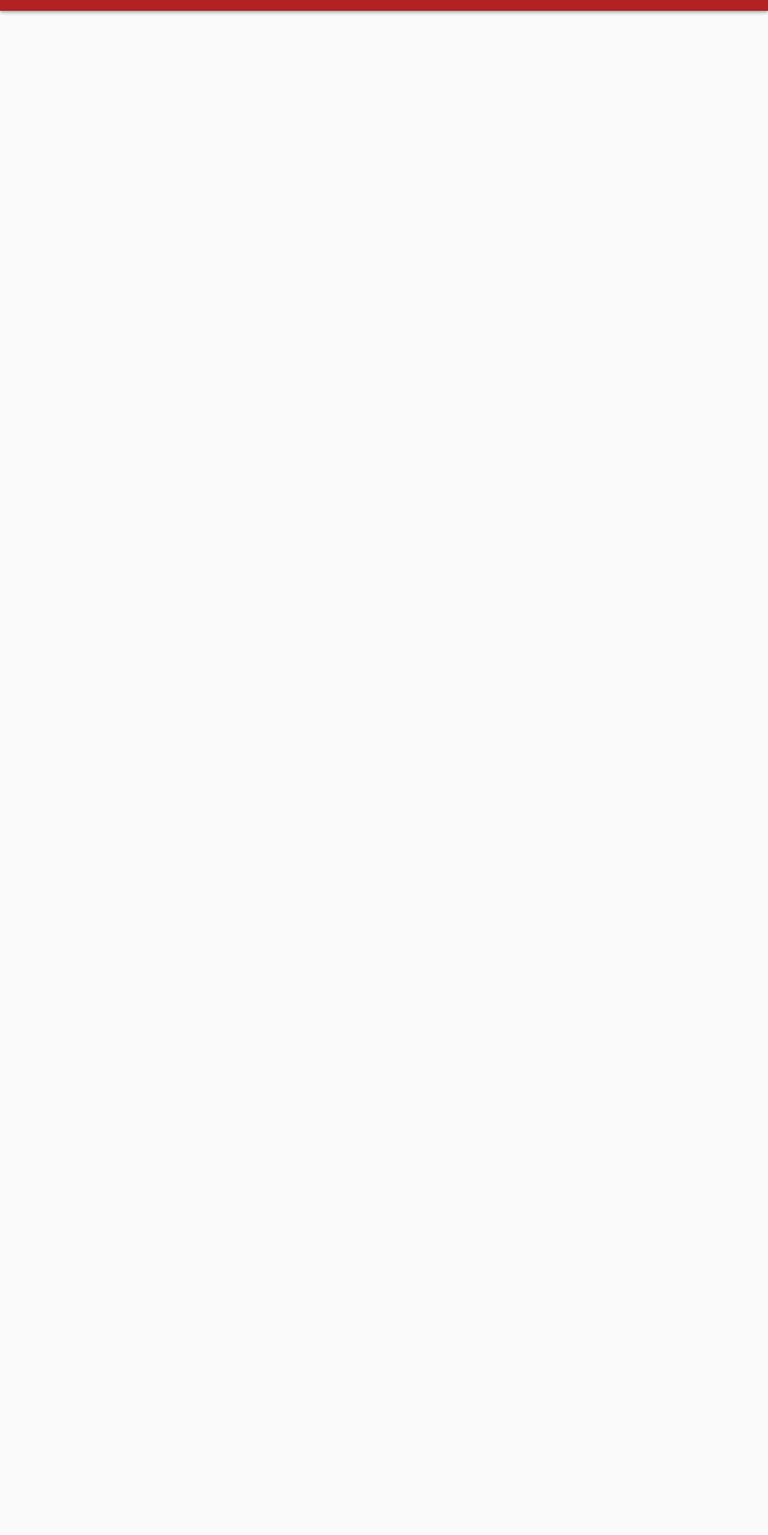
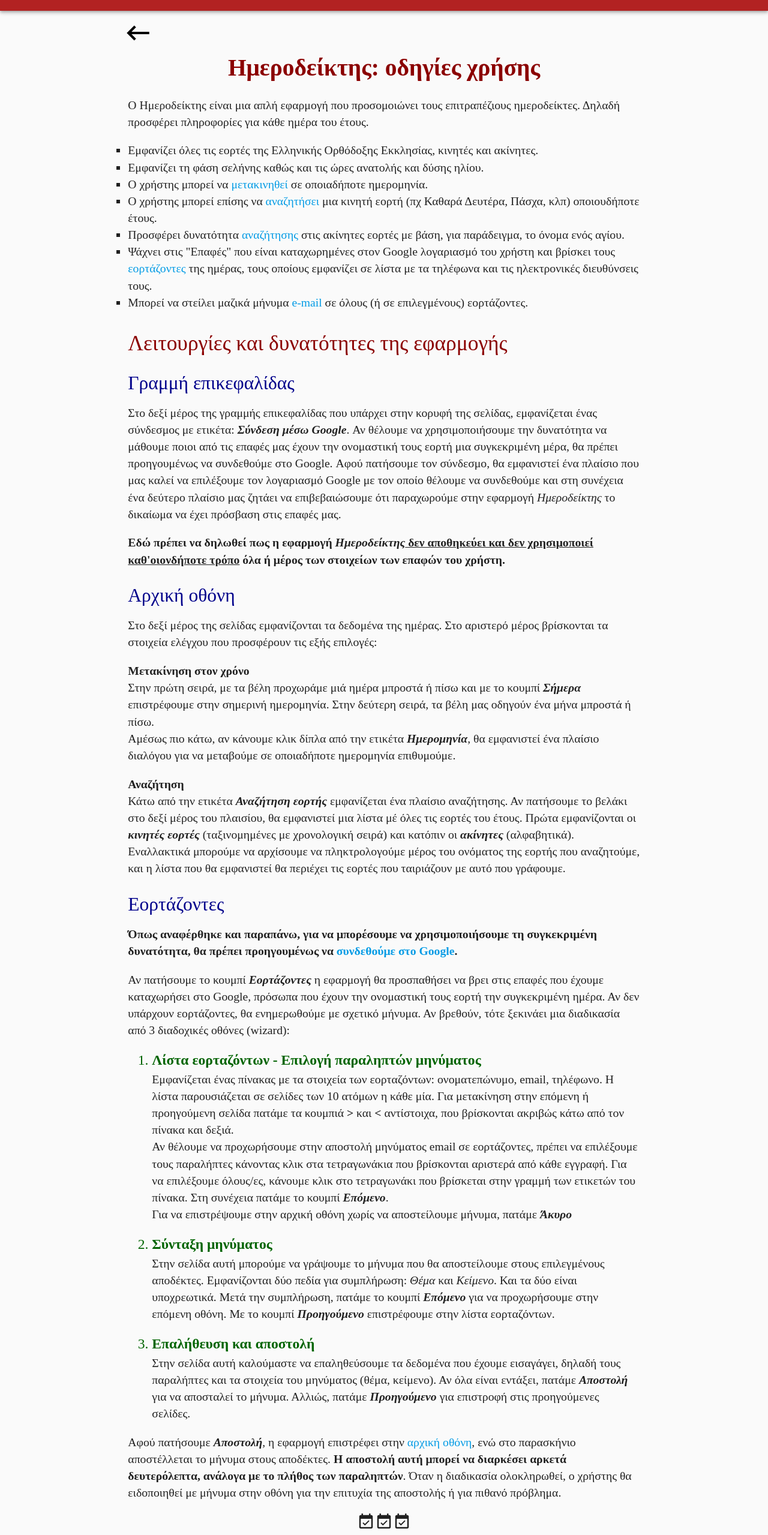
Before and after one commit to ifer/AlmanacService, a React (Create React App) app in the folder client/: page /help in a window 1280 px wide. Shown: the part 46-2605 px from the top of the page at 60% size. Before the commit the page ends 800 px from the top, so only its background shows below. Built offline with nearby package versions, Linux system fonts and the light colour scheme; no server answers.

Commit message:
help page finished

```diff
--- a/client/src/components/App.js
+++ b/client/src/components/App.js
@@ -16,6 +16,7 @@ import * as actions from '../actions';
 
 import Header from './Header';
 import Home from './Home';
+import Help from './Help';
 import CelebWizard from './celebrating/celebWizard';
 
 // Package to tell @material-ui/pickers which date-time package to use (eg moment)
@@ -54,6 +55,7 @@ class App extends Component {
                                 {/* Home: extra small screen: 12 cells, small screen: 8 cells */}
                                 <Route exact={true} path="/" component={Home} />
                                 <Route exact path="/celebrating" component={CelebWizard} />
+                                <Route exact path="/help" component={Help} />
                             </Grid>
                             {/* right padding: extra small screen: 0 cells, small screen: 2 cells  */}
                             <Grid item xs="0" sm="2" />
--- a/client/src/components/Help.js
+++ b/client/src/components/Help.js
@@ -1,41 +1,81 @@
 import React from 'react';
 
-const Help = () => {
+import { makeStyles } from '@material-ui/core/styles';
+import IconButton from '@material-ui/core/IconButton';
+import KeyboardBackspaceIcon from '@material-ui/icons/KeyboardBackspace';
+import EventAvailableIcon from '@material-ui/icons/EventAvailable';
+
+const useStyles = makeStyles({
+    h1: {
+        color: 'darkred',
+        fontSize: '2em',
+        fontWeight: '700',
+        marginTop: '0px',
+        textAlign: 'center',
+    },
+    h2: {
+        color: 'darkred',
+        fontSize: '1.8em',
+    },
+    h3: {
+        color: 'darkblue',
+        fontSize: '1.6em',
+    },
+    wizardScreen: {
+        color: 'darkgreen',
+        fontSize: '1.2em',
+    },
+});
+
+const Help = (props) => {
+    const classes = useStyles();
+    console.log(props);
     return (
         <>
-            <div>
-                <title>Οδηγίες για τον Ημεροδείκτη</title>
-                <h1 style={{ color: 'darkred' }}>Ημεροδείκτης</h1>
+            <div style={{ fontFamily: '"Times New Roman", Times, serif', fontSize: '1.5em' }}>
+                <IconButton
+                    size="medium"
+                    onClick={() => {
+                        props.history.push('/');
+                    }}
+                >
+                    <KeyboardBackspaceIcon style={{ fontSize: '50px', color: 'black', marginLeft: '-20px' }} />
+                </IconButton>
+                <h1 className={classes.h1}>Ημεροδείκτης: οδηγίες χρήσης</h1>
                 <div>
                     Ο Ημεροδείκτης είναι μια απλή εφαρμογή που προσομοιώνει τους επιτραπέζιους ημεροδείκτες. Δηλαδή
                     προσφέρει πληροφορίες για κάθε ημέρα του έτους.
                 </div>
                 <ul>
-                    <li>Εμφανίζει όλες τις εορτές της Ελληνικής Ορθόδοξης Εκκλησίας, κινητές και ακίνητες.</li>
-                    <li>Εμφανίζει τη φάση σελήνης καθώς και τις ώρες ανατολής και δύσης ηλίου.</li>
-                    <li>
+                    <li style={{ listStyleType: 'square' }}>
+                        Εμφανίζει όλες τις εορτές της Ελληνικής Ορθόδοξης Εκκλησίας, κινητές και ακίνητες.
+                    </li>
+                    <li style={{ listStyleType: 'square' }}>
+                        Εμφανίζει τη φάση σελήνης καθώς και τις ώρες ανατολής και δύσης ηλίου.
+                    </li>
+                    <li style={{ listStyleType: 'square' }}>
                         Ο χρήστης μπορεί να <a href="#move">μετακινηθεί</a> σε οποιαδήποτε ημερομηνία.
                     </li>
-                    <li>
+                    <li style={{ listStyleType: 'square' }}>
                         Ο χρήστης μπορεί επίσης να <a href="#search">αναζητήσει</a> μια κινητή εορτή (πχ Καθαρά Δευτέρα,
                         Πάσχα, κλπ) οποιουδήποτε έτους.
                     </li>
-                    <li>
+                    <li style={{ listStyleType: 'square' }}>
                         Προσφέρει δυνατότητα <a href="#search">αναζήτησης</a> στις ακίνητες εορτές με βάση, για
                         παράδειγμα, το όνομα ενός αγίου.
                     </li>
-                    <li>
+                    <li style={{ listStyleType: 'square' }}>
                         Ψάχνει στις "Επαφές" που είναι καταχωρημένες στον Google λογαριασμό του χρήστη και βρίσκει τους
-                        <a href="#celebrating">εορτάζοντες</a> της ημέρας, τους οποίους εμφανίζει σε λίστα με τα
+                        <a href="#celebrating"> εορτάζοντες</a> της ημέρας, τους οποίους εμφανίζει σε λίστα με τα
                         τηλέφωνα και τις ηλεκτρονικές διευθύνσεις τους.
                     </li>
-                    <li>
+                    <li style={{ listStyleType: 'square' }}>
                         Μπορεί να στείλει μαζικά μήνυμα <a href="#celebrating">e-mail</a> σε όλους (ή σε επιλεγμένους)
                         εορτάζοντες.
                     </li>
                 </ul>
-                <h2 style={{ color: 'darkred' }}>Λειτουργίες και δυνατότητες της εφαρμογής</h2>
-                <h3 style={{ color: 'darkblue' }} id="header">
+                <h2 className={classes.h2}>Λειτουργίες και δυνατότητες της εφαρμογής</h2>
+                <h3 className={classes.h3} id="header">
                     Γραμμή επικεφαλίδας
                 </h3>
                 <div>
@@ -44,7 +84,7 @@ const Help = () => {
                     <b>
                         <i>Σύνδεση μέσω Google</i>
                     </b>
-                    . Αν θέλουμε να χρησιμοποιήσουμε την δυνατότητα να μάθουμε ποιοι από τις <i>επαφές</i> μας έχουν την
+                    . Αν θέλουμε να χρησιμοποιήσουμε την δυνατότητα να μάθουμε ποιοι από τις επαφές μας έχουν την
                     ονομαστική τους εορτή μια συγκεκριμένη μέρα, θα πρέπει προηγουμένως να συνδεθούμε στο Google. Αφού
                     πατήσουμε τον σύνδεσμο, θα εμφανιστεί ένα πλαίσιο που μας καλεί να επιλέξουμε τον λογαριασμό Google
                     με τον οποίο θέλουμε να συνδεθούμε και στη συνέχεια ένα δεύτερο πλαίσιο μας ζητάει να επιβεβαιώσουμε
@@ -54,8 +94,8 @@ const Help = () => {
                     <b>
                         <ul>
                             <li>
-                                Εδώ πρέπει να δηλώσουμε πως η εφαρμογή <i>Ημεροδείκτης</i>
-                                <u>δεν αποθηκεύει και δεν χρησιμοποιεί καθ'οιονδήποτε τρόπο</u> όλα ή μέρος των
+                                Εδώ πρέπει να δηλωθεί πως η εφαρμογή <i>Ημεροδείκτης</i>
+                                <u> δεν αποθηκεύει και δεν χρησιμοποιεί καθ'οιονδήποτε τρόπο</u> όλα ή μέρος των
                                 στοιχείων των επαφών του χρήστη.
                             </li>
                         </ul>
@@ -67,7 +107,7 @@ const Help = () => {
                 <div>
                     <p />
                 </div>
-                <h3 style={{ color: 'darkblue' }} id="home">
+                <h3 className={classes.h3} id="home">
                     Αρχική οθόνη
                 </h3>
                 <div>
@@ -84,7 +124,7 @@ const Help = () => {
                     <div>
                         Στην πρώτη σειρά, με τα βέλη προχωράμε μιά ημέρα μπροστά ή πίσω και με το κουμπί
                         <b>
-                            <i>Σήμερα</i>
+                            <i> Σήμερα</i>
                         </b>{' '}
                         επιστρέφουμε στην σημερινή ημερομηνία. Στην δεύτερη σειρά, τα βέλη μας οδηγούν ένα μήνα μπροστά
                         ή πίσω.
@@ -114,7 +154,7 @@ const Help = () => {
                         </b>{' '}
                         (ταξινομημένες με χρονολογική σειρά) και κατόπιν οι
                         <b>
-                            <i>ακίνητες</i>
+                            <i> ακίνητες</i>
                         </b>{' '}
                         (αλφαβητικά).
                     </div>
@@ -124,7 +164,7 @@ const Help = () => {
                         γράφουμε.
                     </div>
                 </ul>
-                <h3 style={{ color: 'darkblue' }} id="celebrating">
+                <h3 className={classes.h3} id="celebrating">
                     Εορτάζοντες
                 </h3>
                 <div>
@@ -146,7 +186,7 @@ const Help = () => {
                     σχετικό μήνυμα. Αν βρεθούν, τότε ξεκινάει μια διαδικασία από 3 διαδοχικές οθόνες (wizard):
                 </div>
                 <ol>
-                    <li style={{ color: 'darkgreen' }}>
+                    <li className={classes.wizardScreen}>
                         <b>Λίστα εορταζόντων - Επιλογή παραληπτών μηνύματος</b>
                     </li>
                     <div>
@@ -156,10 +196,10 @@ const Help = () => {
                         τον πίνακα και δεξιά.
                     </div>
                     <div>
-                        Αν θέλουμε να προχωρήσουμε στην αποστολή μηνύματος σε εορτάζοντες, πρέπει να επιλέξουμε τους
-                        παραλήπτες κάνοντας κλικ στα τετραγωνάκια που βρίσκονται αριστερά από κάθε εγγραφή. Για να
-                        τους/τις επιλέξουμε όλους/ες, κάνουμε κλικ στο τετραγωνάκι που βρίσκεται στην γραμμή των
-                        ετικετών του πίνακα. Στη συνέχεια πατάμε το κουμπί{' '}
+                        Αν θέλουμε να προχωρήσουμε στην αποστολή μηνύματος email σε εορτάζοντες, πρέπει να επιλέξουμε
+                        τους παραλήπτες κάνοντας κλικ στα τετραγωνάκια που βρίσκονται αριστερά από κάθε εγγραφή. Για να
+                        επιλέξουμε όλους/ες, κάνουμε κλικ στο τετραγωνάκι που βρίσκεται στην γραμμή των ετικετών του
+                        πίνακα. Στη συνέχεια πατάμε το κουμπί{' '}
                         <b>
                             <i>Επόμενο</i>
                         </b>
@@ -174,7 +214,7 @@ const Help = () => {
                     <div>
                         <p />
                     </div>
-                    <li style={{ color: 'darkgreen' }} id="email">
+                    <li className={classes.wizardScreen} id="email">
                         <b>Σύνταξη μηνύματος</b>
                     </li>
                     <div>
@@ -193,7 +233,7 @@ const Help = () => {
                     <div>
                         <p />
                     </div>
-                    <li style={{ color: 'darkgreen' }}>
+                    <li className={classes.wizardScreen}>
                         <b>Επαλήθευση και αποστολή</b>
                     </li>
                     <div>
@@ -221,9 +261,22 @@ const Help = () => {
                 <b>Η αποστολή αυτή μπορεί να διαρκέσει αρκετά δευτερόλεπτα, ανάλογα με το πλήθος των παραληπτών</b>.
                 Όταν η διαδικασία ολοκληρωθεί, ο χρήστης θα ειδοποιηθεί με μήνυμα στην οθόνη για την επιτυχία της
                 αποστολής ή για πιθανό πρόβλημα.
+                <div>
+                    <p />
+                </div>
+                <div>
+                    <p />
+                </div>
+                <div style={{ textAlign: 'center' }}>
+                    <EventAvailableIcon style={{ fontSize: '30px' }} />
+                    <EventAvailableIcon style={{ fontSize: '30px' }} />
+                    <EventAvailableIcon style={{ fontSize: '30px' }} />
+                </div>
             </div>
         </>
     );
 };
 
+//plugin styles as props (material-ui)
+// const styledHelp = withStyles(useStyles)(Help);
 export default Help;
--- a/client/src/components/Home.js
+++ b/client/src/components/Home.js
@@ -55,9 +55,9 @@ const useStyles = (theme) => ({
             [theme.breakpoints.up('lg')]: {
                 fontSize: 16,
             },
-            // [theme.breakpoints.up('xl')]: {
-            //     fontSize: 18,
-            // },
+            [theme.breakpoints.up('xl')]: {
+                fontSize: 17,
+            },
         },
     },
     section: {
@@ -76,10 +76,10 @@ const useStyles = (theme) => ({
             width: '370px',
             height: 'calc(370px * 1.50)',
         },
-        // [theme.breakpoints.up('xl')]: {
-        //     width: '592px',
-        //     height: 'calc(592px * 1.50)',
-        // },
+        [theme.breakpoints.up('xl')]: {
+            width: '450px',
+            height: 'calc(450px * 1.50)',
+        },
     },
     paper: {
         padding: theme.spacing(2),
@@ -170,6 +170,7 @@ class Home extends Component {
         this.handleHolidayInput = this.handleHolidayInput.bind(this);
         this.getCelebrating = this.getCelebrating.bind(this);
         this.onCloseErrorMsg = this.onCloseErrorMsg.bind(this);
+        this.openHelp = this.openHelp.bind(this);
     }
 
     componentDidMount() {
@@ -225,6 +226,10 @@ class Home extends Component {
         } else {
             this.props.noCelebrating();
         }
+    }
+
+    openHelp() {
+        this.props.history.push('/help');
     }
 
     handleHolidayInput(event, value) {
@@ -422,7 +427,7 @@ class Home extends Component {
                         </Button>
                     </Grid>
                     <Grid container item alignItems="center" justify="flex-end">
-                        <Button style={{ marginTop: '0px' }} onClick={() => this.getCelebrating()}>
+                        <Button style={{ marginTop: '0px' }} onClick={() => this.openHelp()}>
                             <Typography paragraph variant="h6" className={this.classes.controlButtons}>
                                 {messages.help}
                             </Typography>
```
Also changed, not shown: 2 other files (tests, documents, lock files or other folders).
